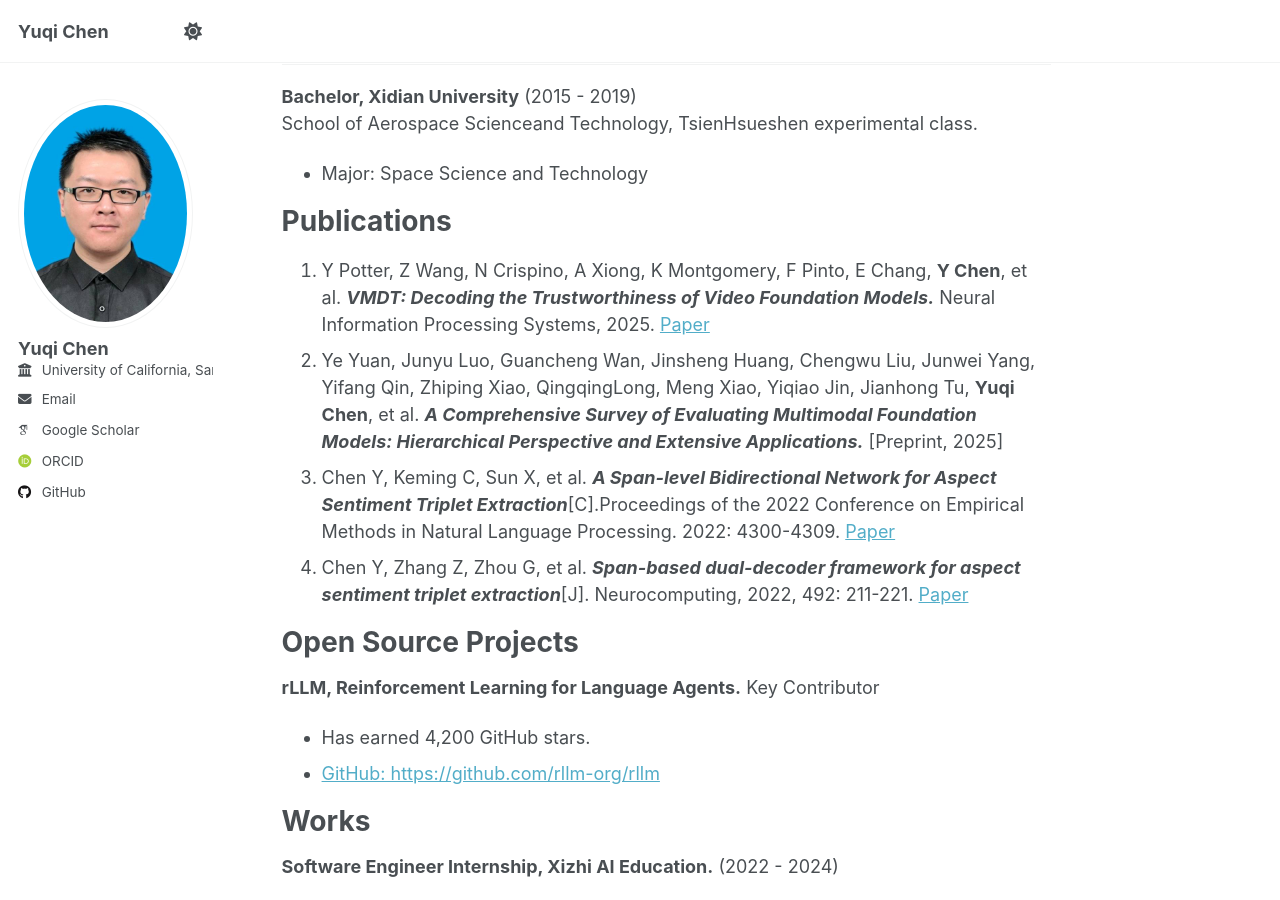
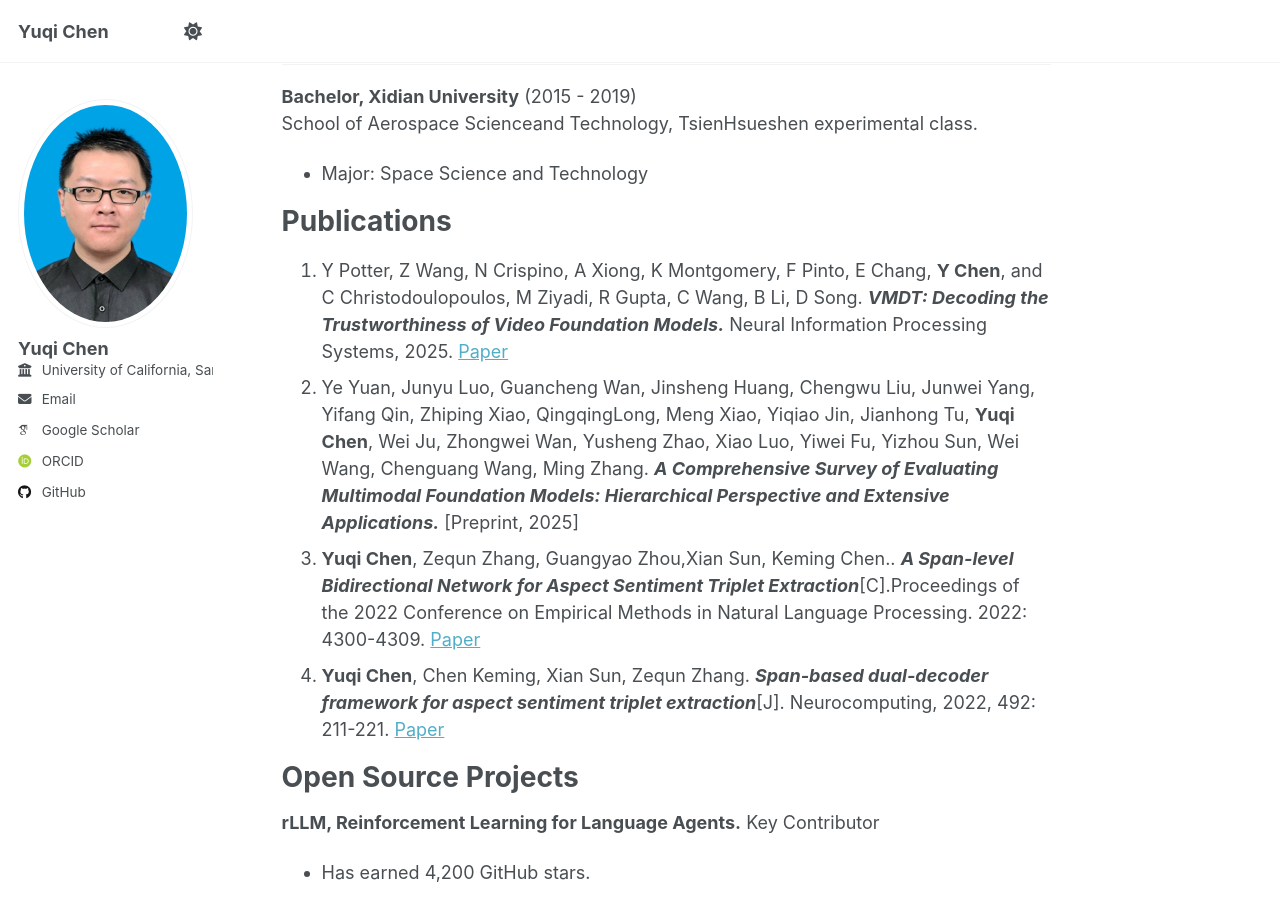
Before and after one commit to GatlingPeaShooter/GatlingPeaShooter.github.io, a Jekyll site: the page built from _pages/about.md, in a window 1280 px wide and 900 px high, scrolled down 928 px. Built offline with Jekyll 4.4.1, drawn with Linux system fonts in a browser that asks for light colours; some web fonts are replaced; a script that is not in the unit is left out.

Commit message:
Update about.md
full author list in pub

```diff
--- a/_pages/about.md
+++ b/_pages/about.md
@@ -53,10 +53,10 @@ School of Aerospace Scienceand Technology, TsienHsueshen experimental class.
 
 Publications
 ======
-1. Y Potter, Z Wang, N Crispino, A Xiong, K Montgomery, F Pinto, E Chang, **Y Chen**, et al. **_VMDT: Decoding the Trustworthiness of Video Foundation Models._** Neural Information Processing Systems, 2025. [Paper](https://kylemontgomery1.github.io/assets/pdf/vmdt.pdf)
-2. Ye Yuan, Junyu Luo, Guancheng Wan, Jinsheng Huang, Chengwu Liu, Junwei Yang, Yifang Qin, Zhiping Xiao, QingqingLong, Meng Xiao, Yiqiao Jin, Jianhong Tu, **Yuqi Chen**, et al. **_A Comprehensive Survey of Evaluating Multimodal Foundation Models: Hierarchical Perspective and Extensive Applications._** [Preprint, 2025]
-3. Chen Y, Keming C, Sun X, et al. _**A Span-level Bidirectional Network for Aspect Sentiment Triplet Extraction**_[C].Proceedings of the 2022 Conference on Empirical Methods in Natural Language Processing. 2022: 4300-4309. [Paper](https://aclanthology.org/2022.emnlp-main.289.pdf)
-4. Chen Y, Zhang Z, Zhou G, et al. _**Span-based dual-decoder framework for aspect sentiment triplet extraction**_[J]. Neurocomputing, 2022, 492: 211-221. [Paper](https://www.sciencedirect.com/science/article/abs/pii/S0925231222003897)
+1. Y Potter, Z Wang, N Crispino, A Xiong, K Montgomery, F Pinto, E Chang, **Y Chen**, and C Christodoulopoulos, M Ziyadi, R Gupta, C Wang, B Li, D Song. **_VMDT: Decoding the Trustworthiness of Video Foundation Models._** Neural Information Processing Systems, 2025. [Paper](https://kylemontgomery1.github.io/assets/pdf/vmdt.pdf)
+2. Ye Yuan, Junyu Luo, Guancheng Wan, Jinsheng Huang, Chengwu Liu, Junwei Yang, Yifang Qin, Zhiping Xiao, QingqingLong, Meng Xiao, Yiqiao Jin, Jianhong Tu, **Yuqi Chen**, Wei Ju, Zhongwei Wan, Yusheng Zhao, Xiao Luo, Yiwei Fu, Yizhou Sun, Wei Wang, Chenguang Wang, Ming Zhang. **_A Comprehensive Survey of Evaluating Multimodal Foundation Models: Hierarchical Perspective and Extensive Applications._** [Preprint, 2025]
+3. **Yuqi Chen**, Zequn Zhang, Guangyao Zhou,Xian Sun, Keming Chen.. _**A Span-level Bidirectional Network for Aspect Sentiment Triplet Extraction**_[C].Proceedings of the 2022 Conference on Empirical Methods in Natural Language Processing. 2022: 4300-4309. [Paper](https://aclanthology.org/2022.emnlp-main.289.pdf)
+4. **Yuqi Chen**, Chen Keming, Xian Sun, Zequn Zhang. _**Span-based dual-decoder framework for aspect sentiment triplet extraction**_[J]. Neurocomputing, 2022, 492: 211-221. [Paper](https://www.sciencedirect.com/science/article/abs/pii/S0925231222003897)
 
 
 Open Source Projects
```
